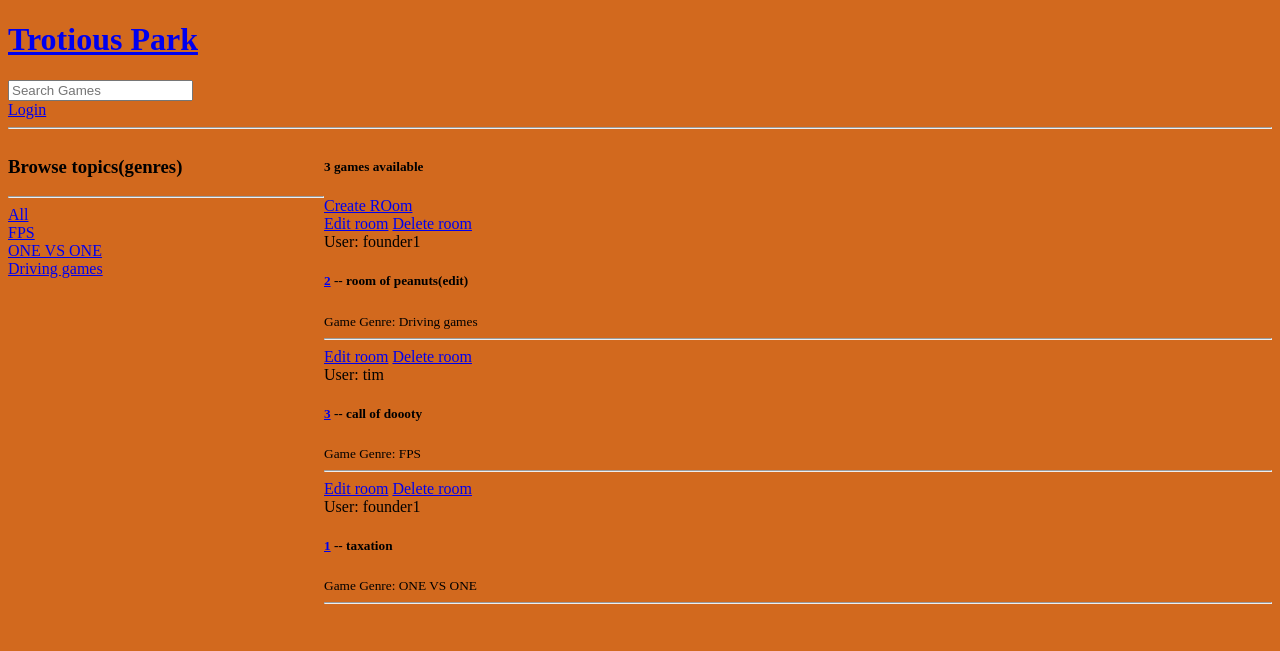
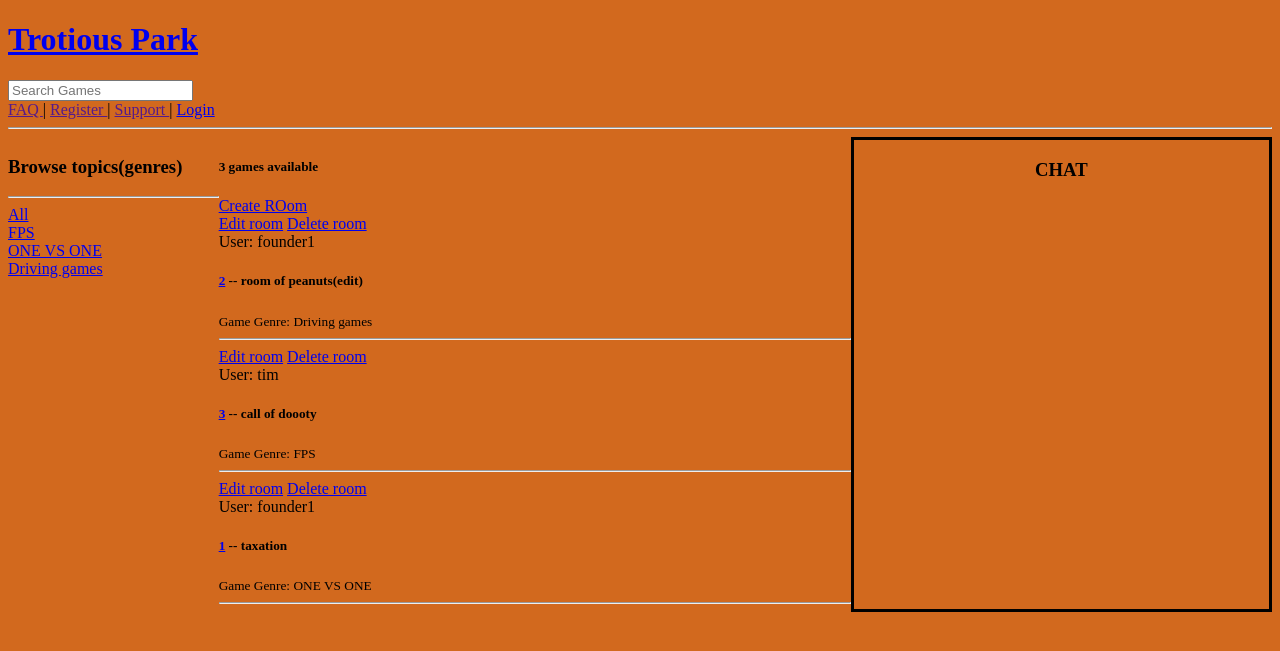
Before and after one commit to Super-powerful-demon-mutant-zombie/TrotiousPark, a Django app: page / in a window 1280 px wide. Shown: the top 651 px of the page. Run offline with Django 4.2, Linux system fonts and the light colour scheme; data comes from the database, SQL or seed files in the repository.

Commit message:
some layout updates

```diff
--- a/trotiouspark/base/templates/base/home.html
+++ b/trotiouspark/base/templates/base/home.html
@@ -5,7 +5,12 @@
 <style>
     .home-container{
         display: grid;
-        grid-template-columns: 1fr 3fr;
+        grid-template-columns: 1fr 3fr 2fr;
+    }
+
+    .chat_section{
+        border: solid black;
+
     }
 </style>
 
@@ -48,6 +53,12 @@
         {% endfor %}
     </div>
 </div>
+
+<div class="chat_section">
+    <center><h3>CHAT</h3> </center>
+
+</div>
+
 </div>
 
 
--- a/trotiouspark/templates/navbar.html
+++ b/trotiouspark/templates/navbar.html
@@ -5,7 +5,18 @@
 <form method="GET" action="{% url 'home' %}">
     <input type="text" name="q" placeholder="Search Games" />
 </form>
-
+<a href="">
+    FAQ
+</a>
+ |
+ <a href="">
+    Register
+</a>
+|
+<a href="">
+    Support
+</a>
+|
 {% if request.user.is_authenticated %}
 <a href="{% url 'logout' %}">Logout</a>
 {% else %}
```
